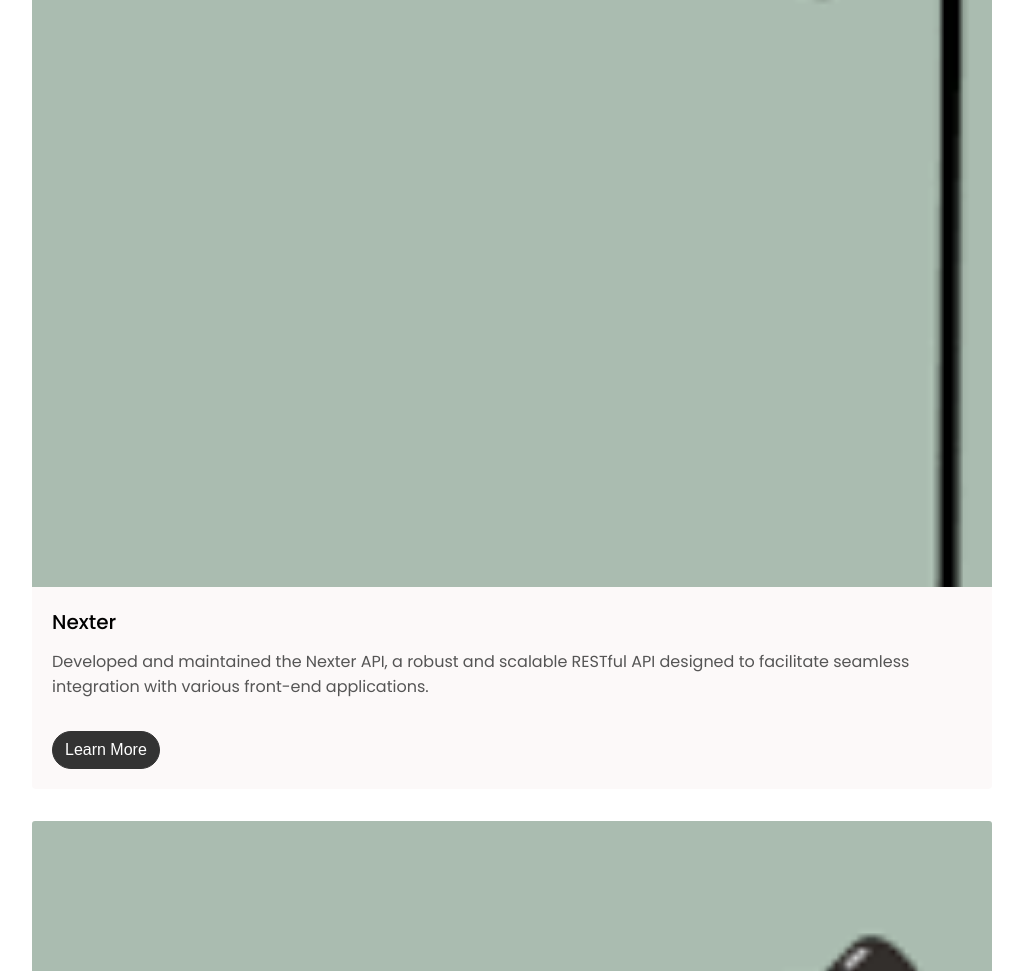
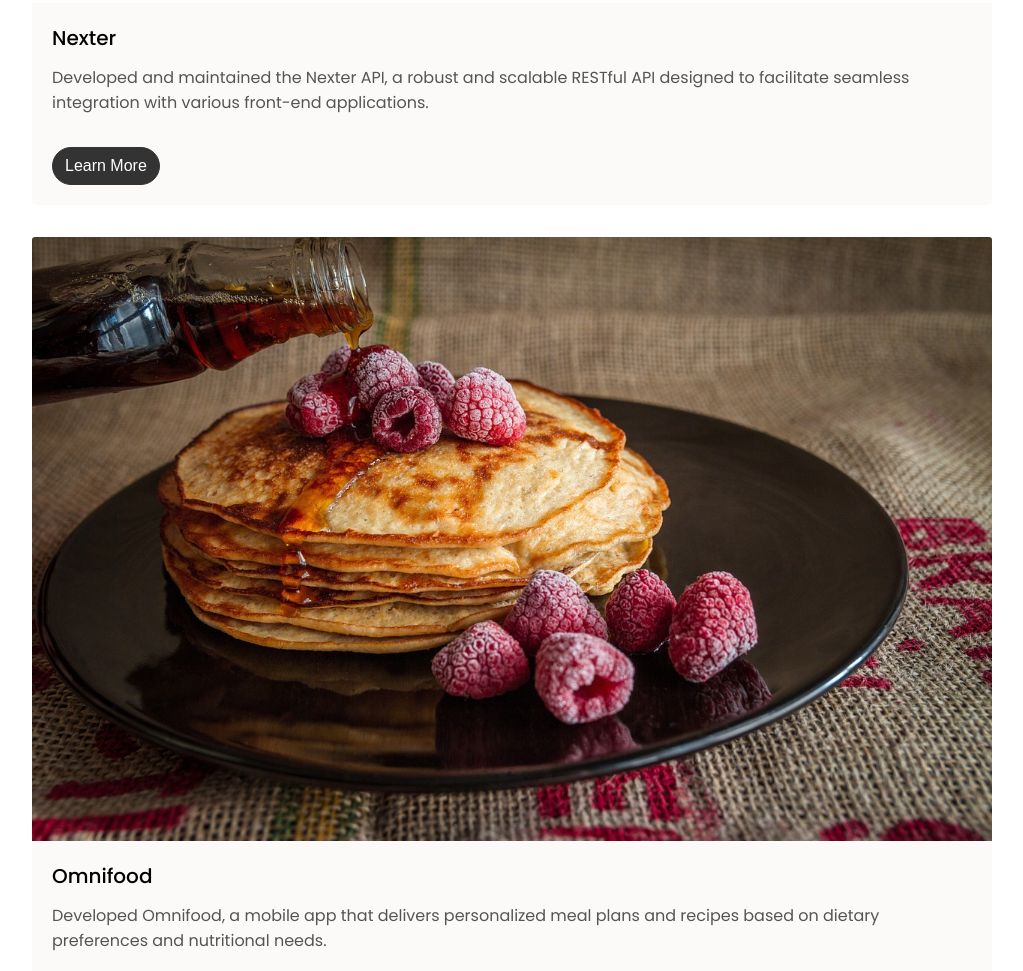
Before and after one commit to BrijeshSajeev/My_Portfolio, a plain HTML site: page index.html in a window 1280 px wide. Shown: the part 4186-5157 px from the top of the page, without its empty margins (128-1151 px from the left). Drawn offline with Linux system fonts and the light colour scheme.

Commit message:
Update:Updated Projects

```diff
--- a/index.html
+++ b/index.html
@@ -281,7 +281,7 @@
       <div class="experience-details-container">
         <div class="about-containers" style="align-items: center;justify-content: center;">
           <div class="card">
-            <img src="img.png" class="card-img-top" alt="Card Image 3">
+            <img src="./assets/tour.jpg" class="card-img-top" alt="Card Image 3">
             <div class="card-body">
               <h5 class="card-title">Natours</h5>
               <p class="card-text">Developed Natours, a dynamic and visually appealing web application designed to facilitate the discovery and booking of nature tours</p>
@@ -289,7 +289,7 @@
             </div>
           </div>
           <div class="card">
-            <img src="img.png" class="card-img-top" alt="Card Image 3">
+            <img src="./assets/nexter.jpeg" class="card-img-top" alt="Card Image 3">
             <div class="card-body">
               <h5 class="card-title">Nexter</h5>
               <p class="card-text">Developed and maintained the Nexter API, a robust and scalable RESTful API designed to facilitate seamless integration with various front-end applications.     </p>
@@ -297,7 +297,7 @@
             </div>
           </div>
           <div class="card">
-            <img src="img.png" class="card-img-top" alt="Card Image 3">
+            <img src="./assets/omnifood.jpg" class="card-img-top" alt="Card Image 3">
             <div class="card-body">
               <h5 class="card-title">Omnifood</h5>
               <p class="card-text">Developed Omnifood, a mobile app that delivers personalized meal plans and recipes based on dietary preferences and nutritional needs.</p>
@@ -305,7 +305,7 @@
             </div>
           </div>
           <div class="card">
-            <img src="img.png" class="card-img-top" alt="Card Image 3">
+            <img src="./assets/mapty.jpeg" class="card-img-top" alt="Card Image 3">
             <div class="card-body">
               <h5 class="card-title">Mapty</h5>
               <p class="card-text">Developed Mapty, a geolocation app for tracking workouts, integrating map APIs, local storage, and user-friendly interface.</p>
```
Also changed, not shown: assets/bank.jpg (added), assets/mapty.jpeg (added), assets/nexter.jpeg (added), assets/omnifood.jpg (added), assets/tour.jpg (added).
